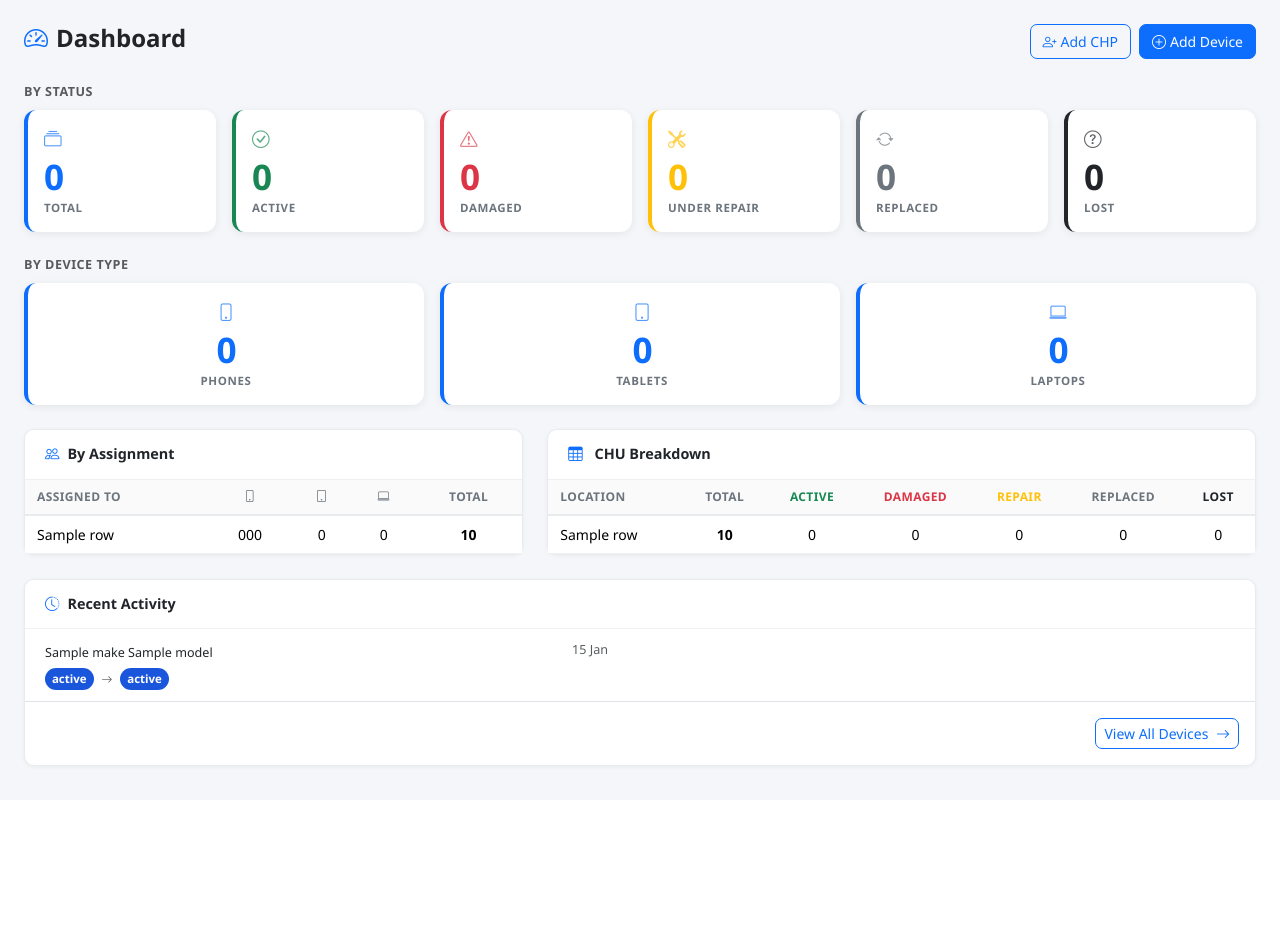
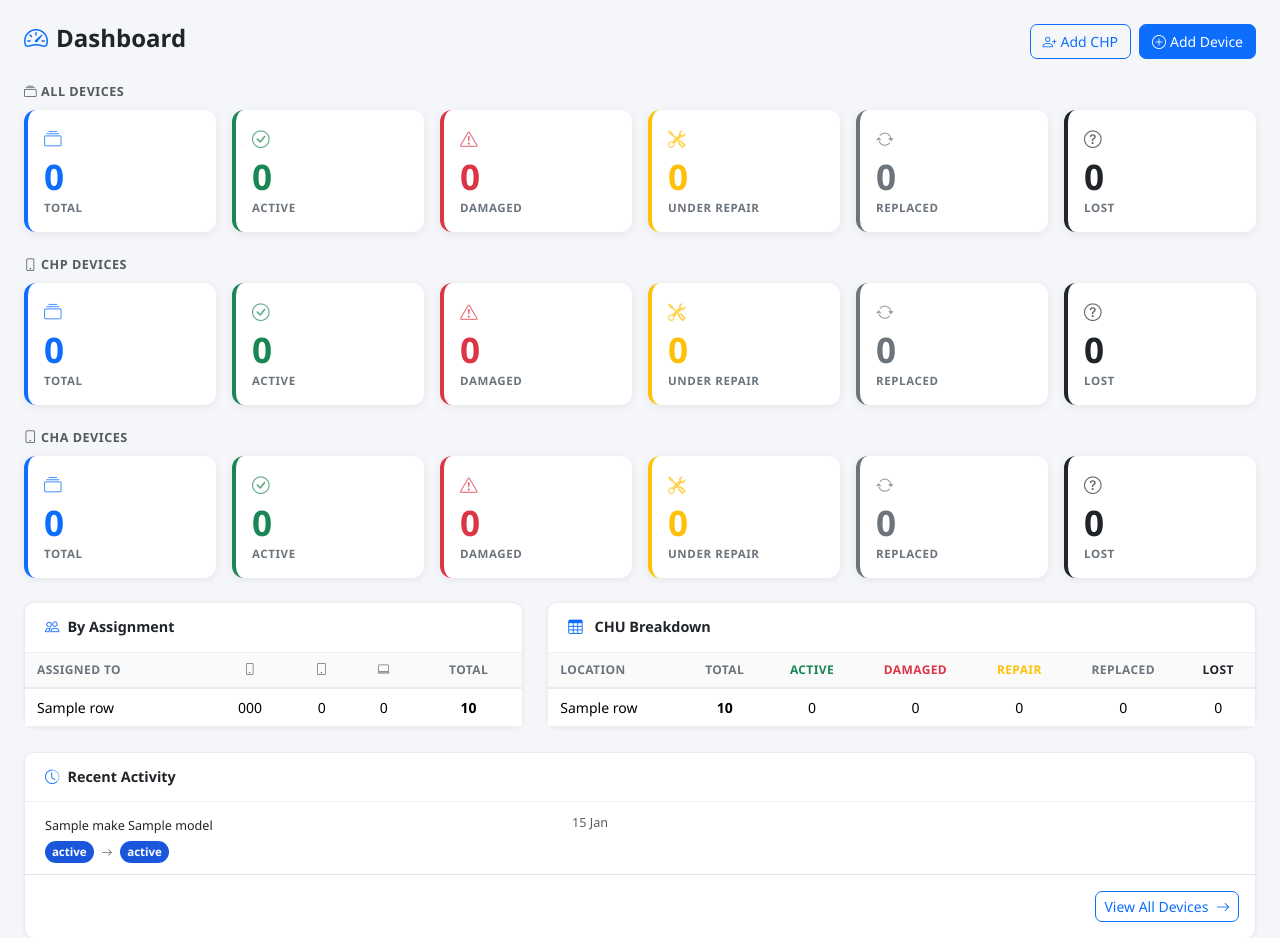
Before and after one commit to linetlucy-genchabe/Asset-Tracker, a Django app: template assetapp/templates/assetapp/dashboard.html in a window 1280 px wide. Shown: the top 938 px of the page. Before the commit the page ends 769 px from the top, so only its background shows below. Run offline with Django 3.2, Linux system fonts and the light colour scheme; the template is opened without the code that fills it: most values are stand-ins (such as "Sample title", 1, 10 or a date in 2020).

Commit message:
Restructure dashboard: CHP and CHA status card rows

```diff
--- a/assetapp/templates/assetapp/dashboard.html
+++ b/assetapp/templates/assetapp/dashboard.html
@@ -1,5 +1,5 @@
 {% extends 'base.html' %}
-{% block title %}Dashboard – CHIS Devices{% endblock %}
+{% block title %}Dashboard – Asset Tracker{% endblock %}
 
 {% block content %}
 <div class="page-header d-flex justify-content-between align-items-start">
@@ -24,9 +24,11 @@
   </div>
 </div>
 
-<!-- ── Status Cards ─────────────────────────────────────────── -->
-<p class="text-muted small fw-semibold text-uppercase mb-2" style="letter-spacing:.5px">By Status</p>
-<div class="row g-3 mb-2">
+<!-- ── All Devices Status ────────────────────────────────────── -->
+<p class="text-muted small fw-semibold text-uppercase mb-2" style="letter-spacing:.5px">
+  <i class="bi bi-collection me-1"></i>All Devices
+</p>
+<div class="row g-3 mb-4">
   <div class="col-6 col-sm-4 col-lg-2">
     <a href="{% url 'device_list' %}" class="text-decoration-none">
       <div class="stat-card total p-3">
@@ -83,33 +85,123 @@
   </div>
 </div>
 
-<!-- ── Device Type Cards ────────────────────────────────────── -->
-<p class="text-muted small fw-semibold text-uppercase mb-2 mt-4" style="letter-spacing:.5px">By Device Type</p>
+<!-- ── CHP Devices ───────────────────────────────────────────── -->
+<p class="text-muted small fw-semibold text-uppercase mb-2" style="letter-spacing:.5px">
+  <i class="bi bi-phone me-1"></i>CHP Devices
+</p>
 <div class="row g-3 mb-4">
-  <div class="col-4">
-    <a href="{% url 'device_list' %}?type=phone" class="text-decoration-none">
-      <div class="stat-card total p-3 text-center">
-        <div class="stat-icon text-primary"><i class="bi bi-phone"></i></div>
-        <div class="stat-value text-primary">{{ type_counts.phone|default:"0" }}</div>
-        <div class="stat-label">Phones</div>
+  <div class="col-6 col-sm-4 col-lg-2">
+    <a href="{% url 'device_list' %}?assigned=chp" class="text-decoration-none">
+      <div class="stat-card total p-3">
+        <div class="stat-icon"><i class="bi bi-collection"></i></div>
+        <div class="stat-value text-primary">{{ chp_summary.total|default:"0" }}</div>
+        <div class="stat-label">Total</div>
       </div>
     </a>
   </div>
-  <div class="col-4">
-    <a href="{% url 'device_list' %}?type=tablet" class="text-decoration-none">
-      <div class="stat-card total p-3 text-center">
-        <div class="stat-icon text-primary"><i class="bi bi-tablet"></i></div>
-        <div class="stat-value text-primary">{{ type_counts.tablet|default:"0" }}</div>
-        <div class="stat-label">Tablets</div>
+  <div class="col-6 col-sm-4 col-lg-2">
+    <a href="{% url 'device_list' %}?assigned=chp&status=active" class="text-decoration-none">
+      <div class="stat-card active p-3">
+        <div class="stat-icon text-success"><i class="bi bi-check-circle"></i></div>
+        <div class="stat-value text-success">{{ chp_summary.active|default:"0" }}</div>
+        <div class="stat-label">Active</div>
       </div>
     </a>
   </div>
-  <div class="col-4">
-    <a href="{% url 'device_list' %}?type=laptop" class="text-decoration-none">
-      <div class="stat-card total p-3 text-center">
-        <div class="stat-icon text-primary"><i class="bi bi-laptop"></i></div>
-        <div class="stat-value text-primary">{{ type_counts.laptop|default:"0" }}</div>
-        <div class="stat-label">Laptops</div>
+  <div class="col-6 col-sm-4 col-lg-2">
+    <a href="{% url 'device_list' %}?assigned=chp&status=damaged" class="text-decoration-none">
+      <div class="stat-card damaged p-3">
+        <div class="stat-icon text-danger"><i class="bi bi-exclamation-triangle"></i></div>
+        <div class="stat-value text-danger">{{ chp_summary.damaged|default:"0" }}</div>
+        <div class="stat-label">Damaged</div>
+      </div>
+    </a>
+  </div>
+  <div class="col-6 col-sm-4 col-lg-2">
+    <a href="{% url 'device_list' %}?assigned=chp&status=under_repair" class="text-decoration-none">
+      <div class="stat-card under_repair p-3">
+        <div class="stat-icon text-warning"><i class="bi bi-tools"></i></div>
+        <div class="stat-value text-warning">{{ chp_summary.under_repair|default:"0" }}</div>
+        <div class="stat-label">Under Repair</div>
+      </div>
+    </a>
+  </div>
+  <div class="col-6 col-sm-4 col-lg-2">
+    <a href="{% url 'device_list' %}?assigned=chp&status=replaced" class="text-decoration-none">
+      <div class="stat-card replaced p-3">
+        <div class="stat-icon text-secondary"><i class="bi bi-arrow-repeat"></i></div>
+        <div class="stat-value text-secondary">{{ chp_summary.replaced|default:"0" }}</div>
+        <div class="stat-label">Replaced</div>
+      </div>
+    </a>
+  </div>
+  <div class="col-6 col-sm-4 col-lg-2">
+    <a href="{% url 'device_list' %}?assigned=chp&status=lost" class="text-decoration-none">
+      <div class="stat-card lost p-3">
+        <div class="stat-icon text-dark"><i class="bi bi-question-circle"></i></div>
+        <div class="stat-value text-dark">{{ chp_summary.lost|default:"0" }}</div>
+        <div class="stat-label">Lost</div>
+      </div>
+    </a>
+  </div>
+</div>
+
+<!-- ── CHA Devices ───────────────────────────────────────────── -->
+<p class="text-muted small fw-semibold text-uppercase mb-2" style="letter-spacing:.5px">
+  <i class="bi bi-tablet me-1"></i>CHA Devices
+</p>
+<div class="row g-3 mb-4">
+  <div class="col-6 col-sm-4 col-lg-2">
+    <a href="{% url 'device_list' %}?assigned=cha" class="text-decoration-none">
+      <div class="stat-card total p-3">
+        <div class="stat-icon"><i class="bi bi-collection"></i></div>
+        <div class="stat-value text-primary">{{ cha_summary.total|default:"0" }}</div>
+        <div class="stat-label">Total</div>
+      </div>
+    </a>
+  </div>
+  <div class="col-6 col-sm-4 col-lg-2">
+    <a href="{% url 'device_list' %}?assigned=cha&status=active" class="text-decoration-none">
+      <div class="stat-card active p-3">
+        <div class="stat-icon text-success"><i class="bi bi-check-circle"></i></div>
+        <div class="stat-value text-success">{{ cha_summary.active|default:"0" }}</div>
+        <div class="stat-label">Active</div>
+      </div>
+    </a>
+  </div>
+  <div class="col-6 col-sm-4 col-lg-2">
+    <a href="{% url 'device_list' %}?assigned=cha&status=damaged" class="text-decoration-none">
+      <div class="stat-card damaged p-3">
+        <div class="stat-icon text-danger"><i class="bi bi-exclamation-triangle"></i></div>
+        <div class="stat-value text-danger">{{ cha_summary.damaged|default:"0" }}</div>
+        <div class="stat-label">Damaged</div>
+      </div>
+    </a>
+  </div>
+  <div class="col-6 col-sm-4 col-lg-2">
+    <a href="{% url 'device_list' %}?assigned=cha&status=under_repair" class="text-decoration-none">
+      <div class="stat-card under_repair p-3">
+        <div class="stat-icon text-warning"><i class="bi bi-tools"></i></div>
+        <div class="stat-value text-warning">{{ cha_summary.under_repair|default:"0" }}</div>
+        <div class="stat-label">Under Repair</div>
+      </div>
+    </a>
+  </div>
+  <div class="col-6 col-sm-4 col-lg-2">
+    <a href="{% url 'device_list' %}?assigned=cha&status=replaced" class="text-decoration-none">
+      <div class="stat-card replaced p-3">
+        <div class="stat-icon text-secondary"><i class="bi bi-arrow-repeat"></i></div>
+        <div class="stat-value text-secondary">{{ cha_summary.replaced|default:"0" }}</div>
+        <div class="stat-label">Replaced</div>
+      </div>
+    </a>
+  </div>
+  <div class="col-6 col-sm-4 col-lg-2">
+    <a href="{% url 'device_list' %}?assigned=cha&status=lost" class="text-decoration-none">
+      <div class="stat-card lost p-3">
+        <div class="stat-icon text-dark"><i class="bi bi-question-circle"></i></div>
+        <div class="stat-value text-dark">{{ cha_summary.lost|default:"0" }}</div>
+        <div class="stat-label">Lost</div>
       </div>
     </a>
   </div>
```
Also changed, not shown: assetapp/views.py (+5 -6 lines).
